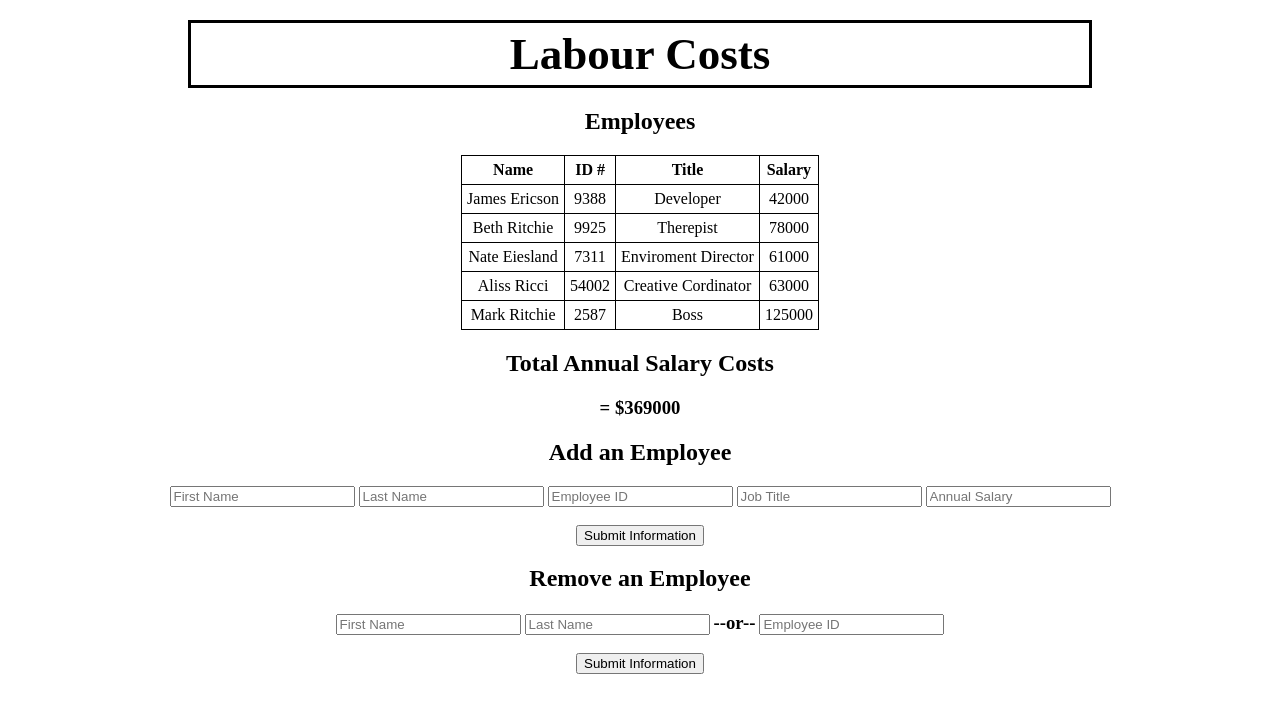
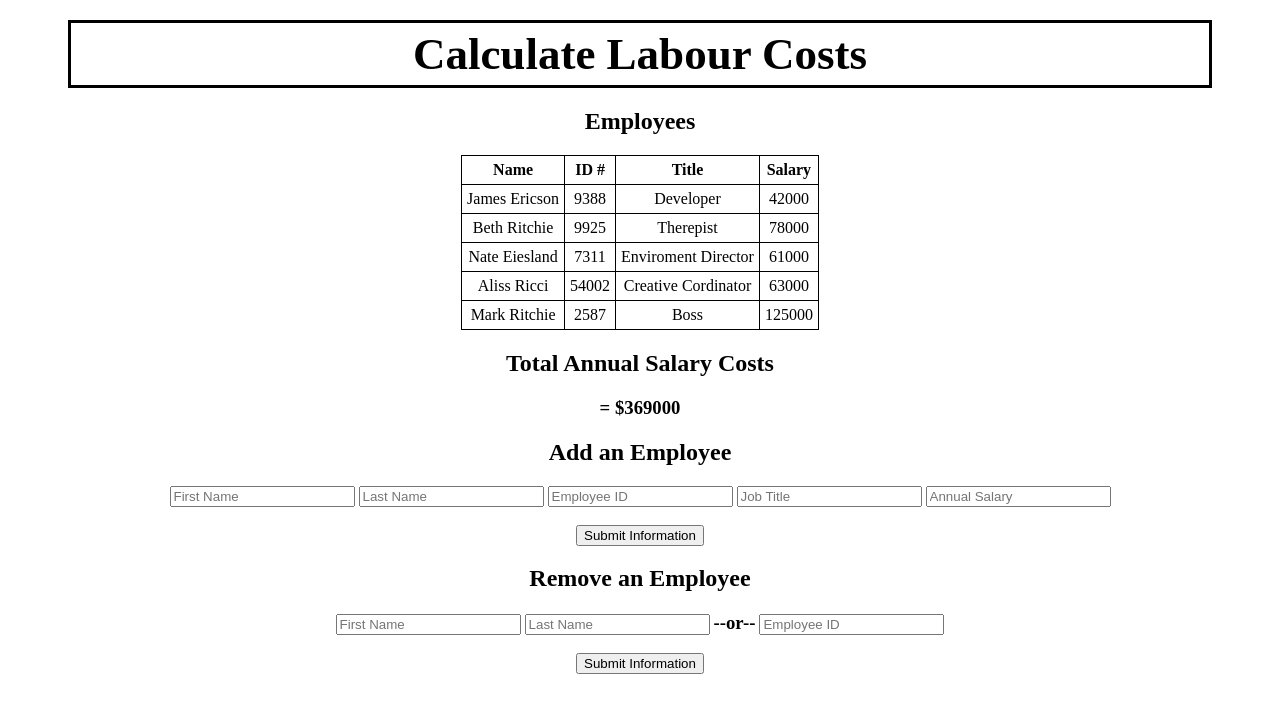
Before and after one commit to jamesericson/prime_assignment_01, a plain HTML site: page index.html in a window 1280 px wide. Drawn offline with nearby package versions, Linux system fonts and the light colour scheme.

Commit message:
changed title

```diff
--- a/index.html
+++ b/index.html
@@ -9,7 +9,7 @@
     <title>Salary Calculator</title>
   </head>
   <body>
-    <h1>Labour Costs</h1>
+    <h1>Calculate Labour Costs</h1>
     <h2>Employees</h2>
     <div id="allEmployeeTable"></div>
     <h2>Total Annual Salary Costs</h2>
--- a/style.css
+++ b/style.css
@@ -6,7 +6,7 @@ h1 {
   font-weight: bold;
   border: 3px solid black;
   padding: 5px;
-  margin: 20px 180px;
+  margin: 20px 60px;
 }
 form {
   text-align: center;
```
